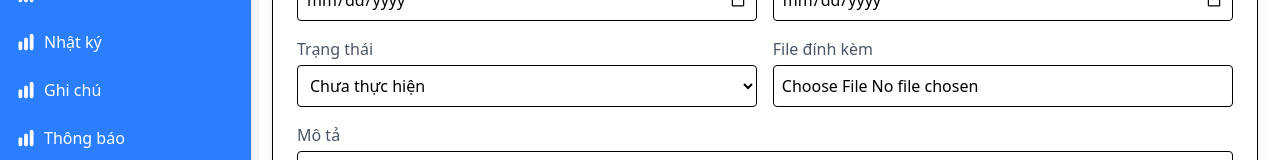
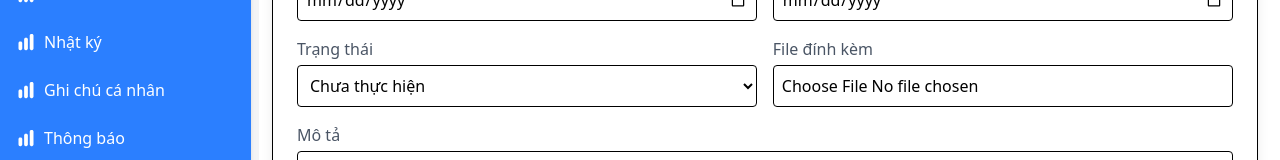
Before and after one commit to QuocDam279/Website-QuanLyCongViecCaNhan, a React (Vite) app: page /congviec in a window 1280 px wide. Shown: the part 290-450 px from the top of the page. Built offline with nearby package versions, Linux system fonts and the light colour scheme.

Commit message:
test github action

```diff
--- a/src/App.jsx
+++ b/src/App.jsx
@@ -5,8 +5,6 @@ import { Routes, Route } from 'react-router-dom'
 import PDangnhap from './pages/PDangnhap'
 import PDangky from './pages/PDangky'
 import PCongviec from './pages/PCongviec'
-
-
 
 function App() {
   return (
--- a/src/components/Menutrai.jsx
+++ b/src/components/Menutrai.jsx
@@ -62,7 +62,7 @@ const Menutrai = () => {
           </p>
           <p className="cursor-pointer hover:bg-white/80 p-2 rounded hover:text-black flex items-center">
             <ChartBarIcon className="w-5 h-5 mr-2" />
-            Ghi chú
+            Ghi chú cá nhân
           </p>
           <p className="cursor-pointer hover:bg-white/80 p-2 rounded hover:text-black flex items-center">
             <ChartBarIcon className="w-5 h-5 mr-2" />
```
